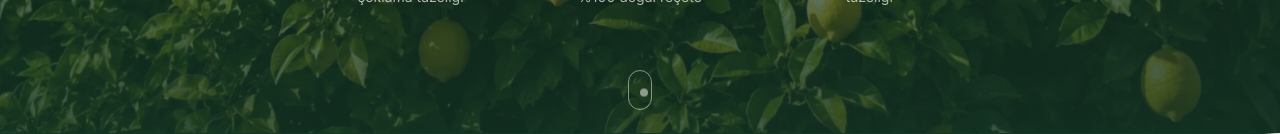
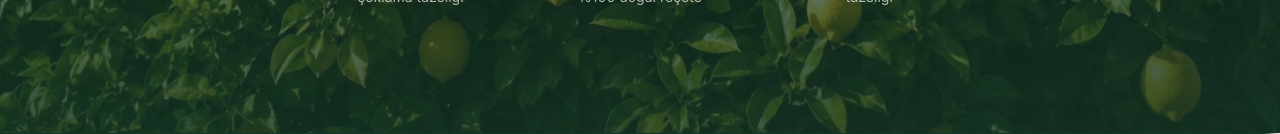
Before and after one commit to huseyinadr12/favori-fresh, a Next.js app: page / in a window 1280 px wide. Shown: the part 666-800 px from the top of the page. Built offline with nearby package versions, Linux system fonts and the light colour scheme.

Commit message:
revize: hero scroll göstergesi (su damlası) kaldırıldı

```diff
--- a/src/components/sections/Hero.tsx
+++ b/src/components/sections/Hero.tsx
@@ -80,16 +80,6 @@ export function Hero() {
         </div>
       </div>
 
-      {/* Su damlası scroll göstergesi */}
-      <a
-        href="#urun-evreni"
-        aria-label="Aşağı kaydır"
-        className="absolute bottom-6 left-1/2 z-10 -translate-x-1/2"
-      >
-        <span className="relative block h-10 w-6 rounded-full border border-cream/50">
-          <span className="absolute left-1/2 top-2 h-2 w-2 -translate-x-1/2 animate-drop-fall rounded-full bg-cream" />
-        </span>
-      </a>
     </section>
   );
 }
```
